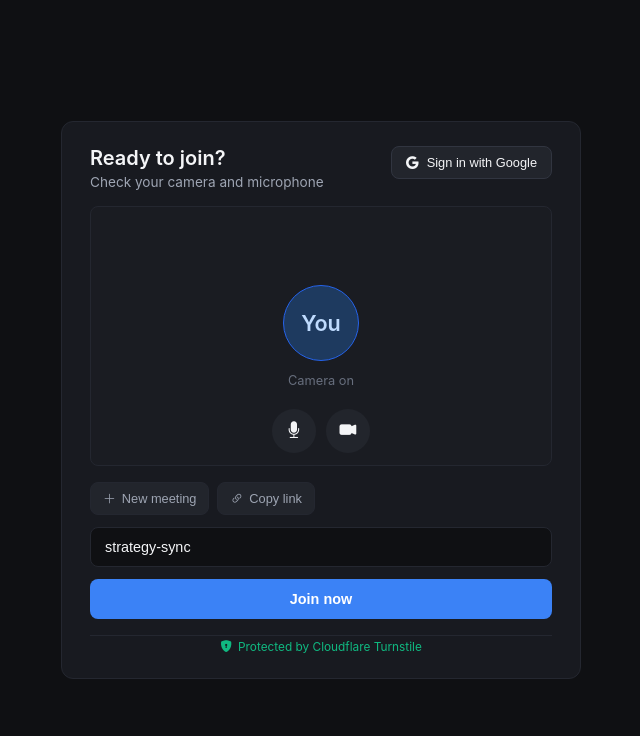
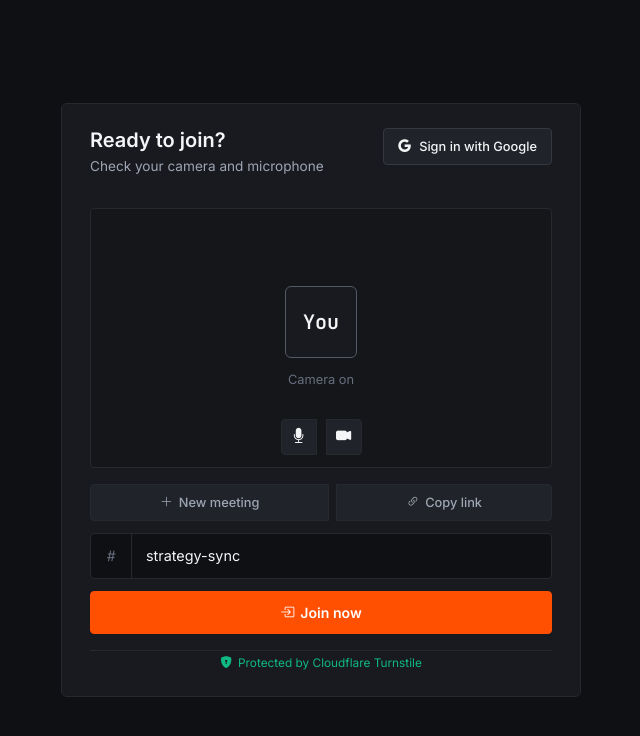
Before and after one commit to avinash893/CallSummarizer, a React (Vite) app in the folder client/: page / in a window 1280 px wide. Shown: the top 736 px of the page, without its empty margins (319-959 px from the left). Built offline with nearby package versions, Linux system fonts and the light colour scheme; no server answers; the HTML template or start-up script is replaced by a standard one.

Commit message:
style(ui): apply Bootstrap 5.3.8, Bootstrap Icons 1.13.2, Inter/JetBrains Mono, and tactile desktop design system

```diff
--- a/client/index.html
+++ b/client/index.html
@@ -1,11 +1,17 @@
 <!DOCTYPE html>
-<html lang="en">
+<html lang="en" data-bs-theme="dark">
   <head>
     <meta charset="UTF-8" />
     <meta name="viewport" content="width=device-width, initial-scale=1.0" />
     <title>CallSummarizer</title>
-    <!-- Bootstrap Icons -->
-    <link rel="stylesheet" href="https://cdn.jsdelivr.net/npm/bootstrap-icons@1.11.3/font/bootstrap-icons.min.css">
+    <!-- Inter & JetBrains Mono Fonts -->
+    <link rel="preconnect" href="https://fonts.googleapis.com" />
+    <link rel="preconnect" href="https://fonts.gstatic.com" crossorigin />
+    <link href="https://fonts.googleapis.com/css2?family=Inter:wght@400;500;600;700&family=JetBrains+Mono:wght@400;500;600&display=swap" rel="stylesheet" />
+    <!-- Bootstrap 5.3.8 & Bootstrap Icons 1.13.2 -->
+    <link href="https://cdn.jsdelivr.net/npm/bootstrap@5.3.8/dist/css/bootstrap.min.css" rel="stylesheet">
+    <link href="https://cdn.jsdelivr.net/npm/bootstrap-icons@1.13.2/font/bootstrap-icons.min.css" rel="stylesheet">
+    <script src="https://cdn.jsdelivr.net/npm/bootstrap@5.3.8/dist/js/bootstrap.bundle.min.js" defer></script>
   </head>
   <body>
     <div id="root"></div>
--- a/client/src/components/Lobby.jsx
+++ b/client/src/components/Lobby.jsx
@@ -334,16 +334,18 @@ export default function Lobby({
               onChange={(e) => setGoogleEmail(e.target.value)}
               required
             />
-            <div style={{ display: 'flex', gap: '8px' }}>
-              <button type="submit" className="btn-join" style={{ flex: 1, padding: '9px' }} disabled={authLoading}>
-                {authLoading ? 'Signing in...' : 'Continue'}
+            <div className="btn-group btn-group-sm" style={{ display: 'flex', gap: '8px' }}>
+              <button type="submit" className="btn btn-join" style={{ flex: 1, padding: '9px' }} disabled={authLoading}>
+                <i className="bi bi-check2-circle" style={{ marginRight: '6px' }}></i>
+                <span>{authLoading ? 'Signing in...' : 'Continue'}</span>
               </button>
               <button
                 type="button"
-                className="btn-secondary-action"
+                className="btn btn-outline-secondary btn-secondary-action"
                 onClick={() => setShowGoogleModal(false)}
               >
-                Cancel
+                <i className="bi bi-x-lg" style={{ marginRight: '4px' }}></i>
+                <span>Cancel</span>
               </button>
             </div>
           </form>
@@ -368,10 +370,10 @@ export default function Lobby({
             </div>
           )}
 
-          <div className="lobby-controls-bar">
+          <div className="lobby-controls-bar btn-group btn-group-sm" role="group" aria-label="Camera preview controls">
             <button
               type="button"
-              className={`dock-icon-btn ${!isAudioOn ? 'muted' : ''}`}
+              className={`btn btn-outline-secondary dock-icon-btn ${!isAudioOn ? 'muted' : ''}`}
               onClick={toggleAudio}
               title={isAudioOn ? 'Mute microphone' : 'Unmute microphone'}
             >
@@ -379,7 +381,7 @@ export default function Lobby({
             </button>
             <button
               type="button"
-              className={`dock-icon-btn ${!isVideoOn ? 'muted' : ''}`}
+              className={`btn btn-outline-secondary dock-icon-btn ${!isVideoOn ? 'muted' : ''}`}
               onClick={toggleVideo}
               title={isVideoOn ? 'Turn off camera' : 'Turn on camera'}
             >
@@ -390,10 +392,10 @@ export default function Lobby({
 
         {/* Meeting Management Form (New Meeting, Code or Shareable Link) */}
         <form onSubmit={handleSubmit} className="lobby-form">
-          <div className="meeting-actions-row">
+          <div className="meeting-actions-row btn-group btn-group-sm" role="group" aria-label="Meeting link actions">
             <button
               type="button"
-              className="btn-secondary-action"
+              className="btn btn-outline-secondary btn-secondary-action"
               onClick={handleNewMeeting}
               title="Generate a new meeting code"
             >
@@ -403,7 +405,7 @@ export default function Lobby({
 
             <button
               type="button"
-              className="btn-secondary-action"
+              className="btn btn-outline-secondary btn-secondary-action"
               onClick={handleCopyShareLink}
               title="Copy shareable meeting link"
             >
@@ -412,17 +414,23 @@ export default function Lobby({
             </button>
           </div>
 
+          <div className="input-group">
+            <span className="input-group-text" style={{ background: 'var(--bg-app)', borderColor: 'var(--border-subtle)', color: 'var(--text-muted)' }}>
+              <i className="bi bi-hash"></i>
+            </span>
             <input
               type="text"
-            className="lobby-input"
+              className="form-control lobby-input"
               placeholder="Meeting name, code, or link (e.g. abc-defg-hij)"
               value={roomName}
               onChange={handleRoomInputChange}
               required
             />
+          </div>
 
-          <button type="submit" className="btn-join" disabled={!roomName.trim()}>
-            Join now
+          <button type="submit" className="btn btn-join" disabled={!roomName.trim()}>
+            <i className="bi bi-box-arrow-in-right" style={{ marginRight: '6px' }}></i>
+            <span>Join now</span>
           </button>
         </form>
 
--- a/client/src/index.css
+++ b/client/src/index.css
@@ -11,34 +11,39 @@
 }
 
 :root {
-  /* Neutral Dark Theme */
+  /* Bootstrap 5.3.8 Border Radius Overrides */
+  --bs-border-radius: 4px;
+  --bs-border-radius-sm: 2px;
+  --bs-border-radius-lg: 6px;
+
+  /* Tactile Desktop Engineered UI Dark Theme */
   --bg-app: #0f1013;
-  --bg-tile: #1a1c22;
-  --bg-surface: #181a20;
-  --bg-surface-elevated: #22252c;
-  --bg-surface-hover: #2c3039;
+  --bg-tile: #14161a;
+  --bg-surface: #181a1f;
+  --bg-surface-elevated: #202329;
+  --bg-surface-hover: #282c34;
 
-  --border-subtle: #242730;
-  --border-default: #313540;
-  --border-focus: #4b5161;
+  --border-subtle: #26292e;
+  --border-default: #343841;
+  --border-focus: #525866;
 
   --text-main: #f4f5f7;
   --text-secondary: #9ea5b3;
   --text-muted: #676e7d;
 
-  --accent-primary: #3b82f6;
-  --accent-primary-hover: #2563eb;
+  --accent-primary: #FF4F00;
+  --accent-primary-hover: #e04500;
 
   --danger: #ef4444;
   --danger-hover: #dc2626;
 
-  --radius-xs: 4px;
-  --radius-sm: 8px;
-  --radius-md: 12px;
-  --radius-lg: 16px;
-  --radius-full: 9999px;
+  --radius-xs: 2px;
+  --radius-sm: 4px;
+  --radius-md: 6px;
+  --radius-lg: 6px;
 
-  --font-family: -apple-system, BlinkMacSystemFont, 'Segoe UI', Roboto, Helvetica, Arial, sans-serif;
+  --font-family: 'Inter', -apple-system, BlinkMacSystemFont, 'Segoe UI', Roboto, sans-serif;
+  --font-mono: 'JetBrains Mono', ui-monospace, SFMono-Regular, Menlo, Monaco, Consolas, monospace;
 }
 
 body {
@@ -104,9 +109,10 @@ body {
 .room-chip {
   background: var(--bg-surface);
   border: 1px solid var(--border-subtle);
-  padding: 5px 12px;
-  border-radius: var(--radius-sm);
-  font-size: 0.8rem;
+  padding: 0.35rem 0.65rem;
+  border-radius: var(--bs-border-radius);
+  font-family: var(--font-mono);
+  font-size: 0.78rem;
   color: var(--text-secondary);
   display: inline-flex;
   align-items: center;
@@ -129,28 +135,29 @@ body {
 }
 
 .call-timer {
-  font-size: 0.85rem;
+  font-family: var(--font-mono);
+  font-size: 0.82rem;
   font-weight: 500;
   color: var(--text-secondary);
   font-variant-numeric: tabular-nums;
   background: var(--bg-surface);
   border: 1px solid var(--border-subtle);
   padding: 4px 10px;
-  border-radius: var(--radius-sm);
+  border-radius: var(--bs-border-radius);
 }
 
 .nav-btn {
   background: var(--bg-surface);
   border: 1px solid var(--border-subtle);
   color: var(--text-secondary);
-  padding: 6px 14px;
-  border-radius: var(--radius-sm);
+  padding: 0.35rem 0.65rem;
+  border-radius: var(--bs-border-radius);
   font-size: 0.8rem;
   font-weight: 500;
   cursor: pointer;
   display: inline-flex;
   align-items: center;
-  gap: 8px;
+  gap: 6px;
   transition: all 0.15s ease;
 }
 
@@ -259,17 +266,16 @@ body {
 }
 
 .user-name-tag {
-  background: rgba(15, 16, 19, 0.8);
-  backdrop-filter: blur(8px);
+  background: #14161a;
   color: var(--text-main);
   font-size: 0.78rem;
   font-weight: 500;
   padding: 4px 10px;
-  border-radius: var(--radius-xs);
+  border-radius: var(--bs-border-radius-sm);
   display: flex;
   align-items: center;
   gap: 6px;
-  border: 1px solid rgba(255, 255, 255, 0.05);
+  border: 1px solid var(--border-subtle);
 }
 
 /* Bottom-right mic indicator */
@@ -279,22 +285,21 @@ body {
   right: 12px;
   width: 26px;
   height: 26px;
-  border-radius: 50%;
-  background: rgba(15, 16, 19, 0.8);
-  backdrop-filter: blur(8px);
+  border-radius: var(--bs-border-radius);
+  background: #14161a;
   display: flex;
   align-items: center;
   justify-content: center;
   font-size: 0.75rem;
   color: var(--text-secondary);
   z-index: 5;
-  border: 1px solid rgba(255, 255, 255, 0.05);
+  border: 1px solid var(--border-subtle);
 }
 
 .tile-mic-tag.muted {
   background: var(--danger);
   color: white;
-  border-color: transparent;
+  border-color: var(--danger);
 }
 
 /* Standby Avatar */
@@ -307,23 +312,24 @@ body {
 }
 
 .avatar-circle {
-  width: 76px;
-  height: 76px;
-  border-radius: 50%;
+  width: 72px;
+  height: 72px;
+  border-radius: var(--bs-border-radius-lg);
   background: var(--bg-surface-elevated);
   border: 1px solid var(--border-default);
   display: flex;
   align-items: center;
   justify-content: center;
-  font-size: 1.35rem;
+  font-family: var(--font-mono);
+  font-size: 1.25rem;
   font-weight: 600;
   color: var(--text-main);
 }
 
 .avatar-circle.host {
-  background: #1e3a5f;
-  border-color: #2563eb;
-  color: #bfdbfe;
+  background: #181a1f;
+  border-color: var(--border-focus);
+  color: var(--text-main);
 }
 
 .standby-text {
@@ -332,7 +338,7 @@ body {
 }
 
 /* ==========================================================================
-   4. Floating Bottom Control Dock
+   4. Tactile Bottom Control Dock
    ========================================================================== */
 .bottom-dock {
   position: absolute;
@@ -341,28 +347,26 @@ body {
   transform: translateX(-50%);
   display: flex;
   align-items: center;
-  gap: 12px;
-  background: rgba(24, 26, 32, 0.92);
-  backdrop-filter: blur(16px);
+  gap: 10px;
+  background: var(--bg-surface);
   border: 1px solid var(--border-subtle);
-  padding: 8px 16px;
-  border-radius: var(--radius-full);
+  padding: 6px 10px;
+  border-radius: var(--bs-border-radius-lg);
   z-index: 30;
-  box-shadow: 0 16px 32px rgba(0, 0, 0, 0.4);
 }
 
 .dock-icon-btn {
-  width: 44px;
-  height: 44px;
-  border-radius: 50%;
-  border: 1px solid transparent;
+  width: 36px;
+  height: 36px;
+  border-radius: var(--bs-border-radius);
+  border: 1px solid var(--border-subtle);
   background: var(--bg-surface-elevated);
   color: var(--text-main);
   display: flex;
   align-items: center;
   justify-content: center;
   cursor: pointer;
-  font-size: 1.05rem;
+  font-size: 0.95rem;
   transition: all 0.15s ease;
 }
 
@@ -373,11 +377,12 @@ body {
 
 .dock-icon-btn.active {
   background: var(--bg-surface-hover);
-  border-color: var(--border-default);
+  border-color: var(--border-focus);
 }
 
 .dock-icon-btn.muted {
   background: var(--danger);
+  border-color: var(--danger);
   color: white;
 }
 
@@ -386,18 +391,18 @@ body {
 }
 
 .dock-leave-btn {
-  height: 44px;
-  padding: 0 22px;
-  border-radius: var(--radius-full);
-  border: none;
+  height: 36px;
+  padding: 0 14px;
+  border-radius: var(--bs-border-radius);
+  border: 1px solid var(--danger);
   background: var(--danger);
   color: white;
-  font-size: 0.85rem;
+  font-size: 0.82rem;
   font-weight: 600;
   cursor: pointer;
   display: flex;
   align-items: center;
-  gap: 8px;
+  gap: 6px;
   transition: background 0.15s ease;
 }
 
@@ -853,18 +858,23 @@ body {
 
 .btn-join {
   background: var(--accent-primary);
-  color: white;
-  border: none;
-  padding: 12px;
-  border-radius: var(--radius-sm);
-  font-size: 0.9rem;
+  color: #ffffff;
+  border: 1px solid var(--accent-primary);
+  padding: 10px 14px;
+  border-radius: var(--bs-border-radius);
+  font-size: 0.88rem;
   font-weight: 600;
   cursor: pointer;
+  display: inline-flex;
+  align-items: center;
+  justify-content: center;
   transition: background 0.15s ease;
 }
 
 .btn-join:hover {
   background: var(--accent-primary-hover);
+  border-color: var(--accent-primary-hover);
+  color: #ffffff;
 }
 
 /* ==========================================================================
@@ -873,8 +883,7 @@ body {
 .modal-overlay {
   position: fixed;
   inset: 0;
-  background: rgba(0, 0, 0, 0.7);
-  backdrop-filter: blur(4px);
+  background: rgba(0, 0, 0, 0.78);
   display: flex;
   align-items: center;
   justify-content: center;
```
Also changed, not shown: client/src/components/ArchitectureModal.jsx (+19 -16 lines), client/src/components/ControlDock.jsx (+7 -5 lines), client/src/components/NotesDrawer.jsx (+45 -30 lines), client/src/components/TopBar.jsx (+12 -9 lines). Lines whose indentation alone changed are shown as unchanged.
